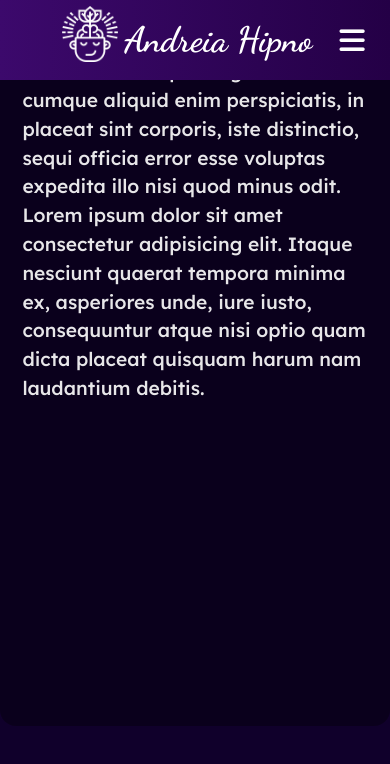
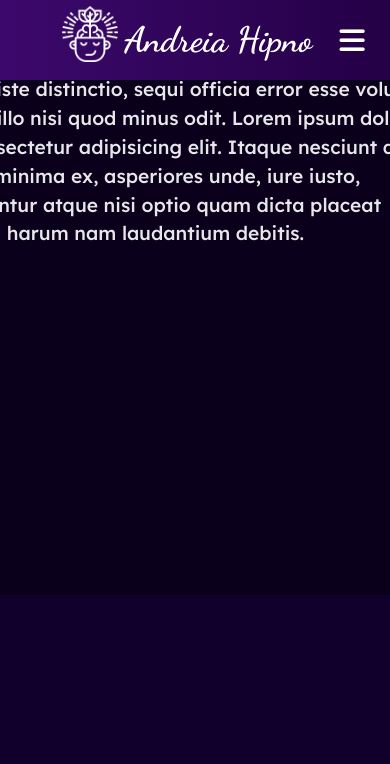
Before and after one commit to vitor-skt/Project_Hypno, a React (Create React App) app: page /AboutMe in a window 390 px wide. Shown: the top 764 px of the page. Built offline with nearby package versions, Linux system fonts and the light colour scheme.

Commit message:
correções AboutMe

```diff
--- a/src/pages/about/index.jsx
+++ b/src/pages/about/index.jsx
@@ -8,12 +8,11 @@ function AboutMe() {
             <InsertInfo InnerInfo={"Sobre Mim"} />
             <div className="aboutMeConteiner">
                 <div className="mainAboutMeContent">
-                    <p className="textAboutMe">Lorem ipsum dolor sit amet, consectetur adipisicing elit. Nulla cumque aliquid enim perspiciatis, in placeat sint corporis, iste distinctio, sequi officia error esse voluptas expedita illo nisi quod minus odit.
-                        Lorem ipsum dolor sit amet consectetur adipisicing elit. Itaque nesciunt quaerat tempora minima ex, asperiores unde, iure iusto, consequuntur atque nisi optio quam dicta placeat quisquam harum nam laudantium debitis.</p>
+                    <div className="textBoxConteiner">
+                        <p>Lorem ipsum dolor sit amet, consectetur adipisicing elit. Nulla cumque aliquid enim perspiciatis, in placeat sint corporis, iste distinctio, sequi officia error esse voluptas expedita illo nisi quod minus odit.
+                            Lorem ipsum dolor sit amet consectetur adipisicing elit. Itaque nesciunt quaerat tempora minima ex, asperiores unde, iure iusto, consequuntur atque nisi optio quam dicta placeat quisquam harum nam laudantium debitis.</p>
+                    </div>
                 </div>
-                <article className="backgroundImgAboutMe">
-                    <img src="/images/mental-health.png" alt="backgroundImgAboutMe" />
-                </article>
             </div>
         </>
     )
--- a/src/pages/about/index.scss
+++ b/src/pages/about/index.scss
@@ -1,5 +1,5 @@
 .aboutMeConteiner{
-    display: flex;
+    display: block;
     align-items: center;
     justify-content: center;
     background: var(--Purple-900);
@@ -9,26 +9,29 @@
     z-index: -1;
     position:fixed;
 
-    .backgroundImgAboutMe{
-        width: 100vw;
-        height: 80vh;
-        position: fixed;
-        filter: invert(82%) sepia(54%) saturate(3458%) hue-rotate(207deg) brightness(106%) contrast(103%);
-        opacity: 0.1;
+    .mainAboutMeContent{
         display: flex;
         align-items: center;
         justify-content: center;
-    }
+        background: var(--Purple-900);
+        width: 100vw;
+        height: calc(100vh - 5.5rem);
+        color: white;
+        z-index: -1;
 
-    .mainAboutMeContent{
-        margin-top: -7rem;
-        color: #fff;
+
+        .textBoxConteiner{
+            display:flex;
+            flex-direction: column;
             background-color:  rgba(0, 0, 0, 0.349);
-        width: 50rem;
-        height: 45rem;
+            width : 37.5rem;
+            height: 37.5rem;
             border-radius: 1rem;
+            align-items: center;
+            margin: 1rem;
+            margin-top: -10rem;
 
-        .textAboutMe{
+            & p{
                 margin: 1.4rem;
                 opacity: 0.9;
                 line-height: 1.8rem;
@@ -36,29 +39,27 @@
                 text-align: start;
                }
         }
+    }
 
 
 }
 
 @media screen and (max-width: 960px) {
-    article img{
-        display: none;
-        z-index: -1;
-    }
 
     .mainAboutMeContent{
         display: flex;
         flex-direction: column;
         position: relative;
-        margin-top: 1rem;
+        top: 5.5rem;
         align-items: center;
-        height: 100%;
+        max-width: 95%;
+        max-height: 70%;
     }
     .AboutMeTextConteiner{
         max-width: 95%;
-        height: 80%;
         align-items: center;
         margin-top:1rem;
         justify-content: center;
+        font-size: 0.9rem;
     }
 }
```
Lines whose indentation alone changed are shown as unchanged.
